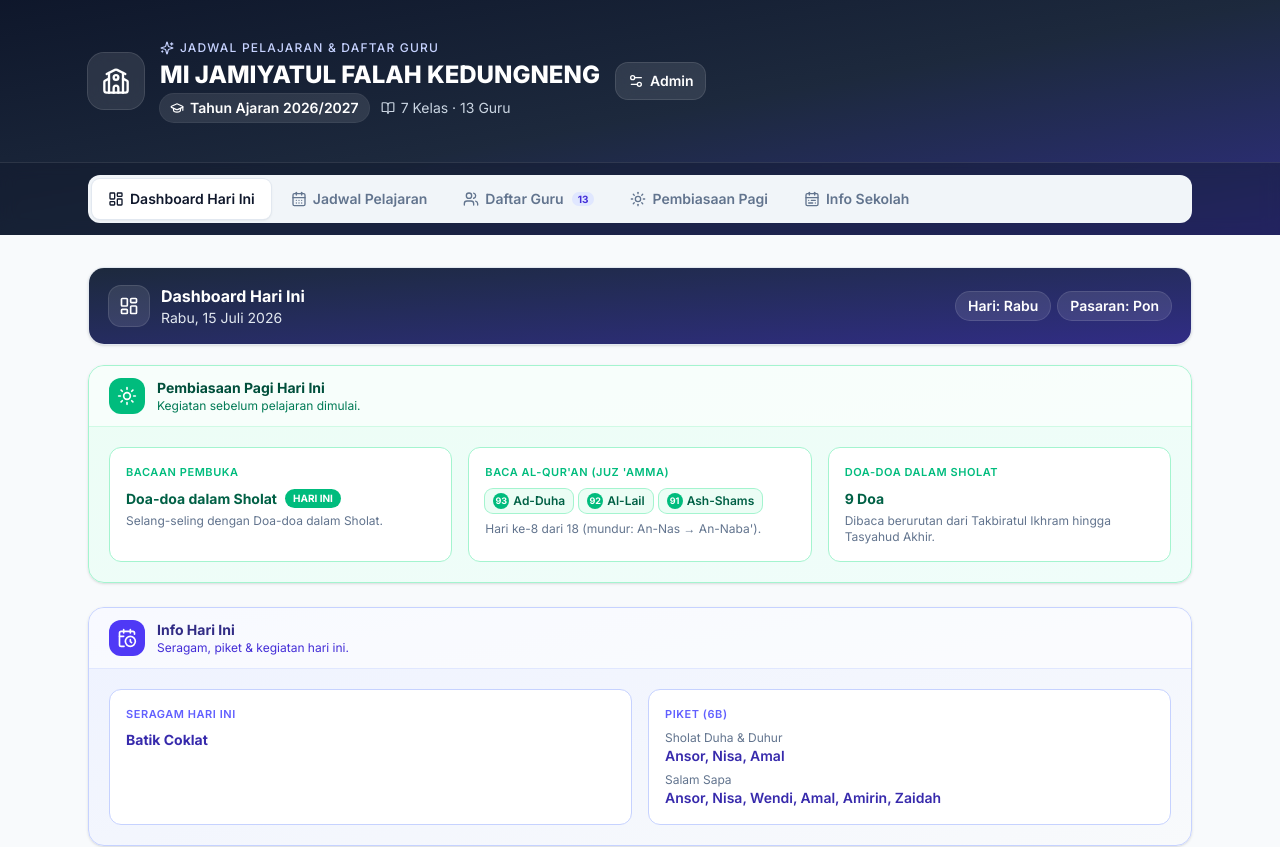
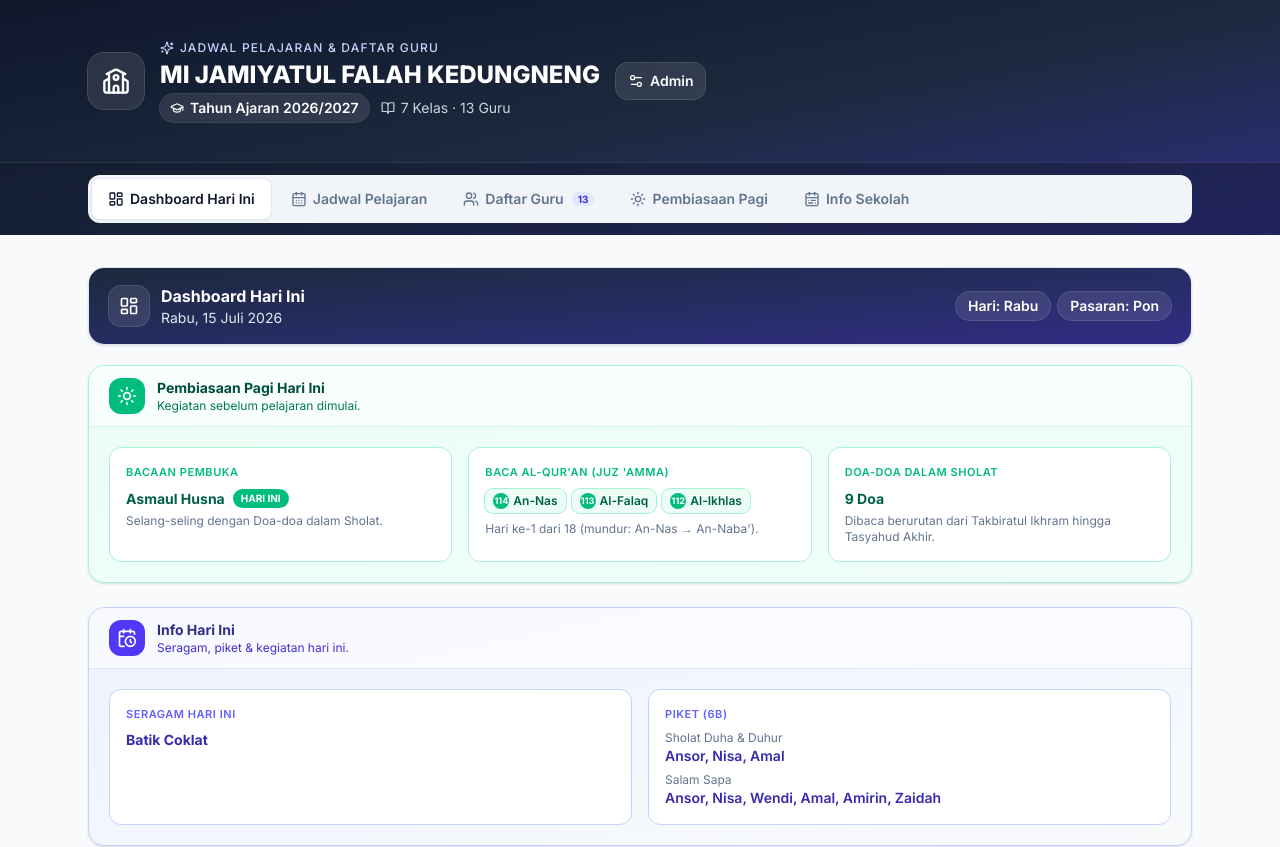
Before and after one commit to bowowiwendi/jadwal-madrasah, a Next.js app: page / in a window 1280 px wide. Shown: the top 847 px of the page. Built offline with nearby package versions, Linux system fonts and the light colour scheme; no server answers.

Commit message:
Dashboard pembiasaan uses admin surahCurrent setting instead of date-based index

```diff
--- a/components/DashboardHariIni.tsx
+++ b/components/DashboardHariIni.tsx
@@ -1,5 +1,6 @@
 "use client";
 
+import { useMemo } from "react";
 import { motion } from "framer-motion";
 import {
   BookOpen,
@@ -13,7 +14,7 @@ import {
 import { CLASS_ORDER, SCHEDULE } from "@/lib/data";
 import { DAYS, SUBJECTS, type SubjectKey } from "@/lib/subjects";
 import { getIndonesianWeekday, getPasaran } from "@/lib/calendar";
-import { getTodayRoutine, SHOLAT_DOA } from "@/lib/routine";
+import { buildDays, JUZ_AMMA, SHOLAT_DOA } from "@/lib/routine";
 import { useSettings } from "./SettingsContext";
 import {
   getTodayPiket,
@@ -40,7 +41,13 @@ export default function DashboardHariIni() {
     : null;
 
   const { settings } = useSettings();
-  const routine = getTodayRoutine(settings.preReading, today);
+
+  const surahDays = useMemo(() => buildDays([...JUZ_AMMA].reverse()), []);
+  const surahTotal = surahDays.length;
+  const curIdx = Math.min(settings.surahCurrent, surahTotal - 1);
+  const currentSurahs = surahDays[curIdx]?.surahs ?? [];
+  const activePre = settings.preReading[curIdx % settings.preReading.length];
+
   const piket = getTodayPiket(today);
   const uniform = getTodayUniform(today);
   const upacara = getTodayUpacara(today);
@@ -135,7 +142,7 @@ export default function DashboardHariIni() {
                 Bacaan Pembuka
               </p>
               <p className="flex items-center gap-2 text-sm font-bold text-emerald-800">
-                {routine.preReading}
+                {activePre}
                 <span className="rounded-full bg-emerald-500 px-2 py-0.5 text-[10px] font-bold text-white">
                   HARI INI
                 </span>
@@ -151,7 +158,7 @@ export default function DashboardHariIni() {
                 Baca Al-Qur'an (Juz 'Amma)
               </p>
               <div className="flex flex-wrap gap-1.5">
-                {routine.surahs.map((s) => (
+                {currentSurahs.map((s) => (
                   <span
                     key={s.no}
                     className="inline-flex items-center gap-1 rounded-lg bg-emerald-50 px-2 py-1 text-xs font-semibold text-emerald-800 ring-1 ring-emerald-200"
@@ -164,7 +171,7 @@ export default function DashboardHariIni() {
                 ))}
               </div>
               <p className="mt-2 text-xs text-slate-500">
-                Hari ke-{routine.index + 1} dari {routine.total} (mundur: An-Nas →
+                Hari ke-{curIdx + 1} dari {surahTotal} (mundur: An-Nas →
                 An-Naba').
               </p>
             </div>
```
